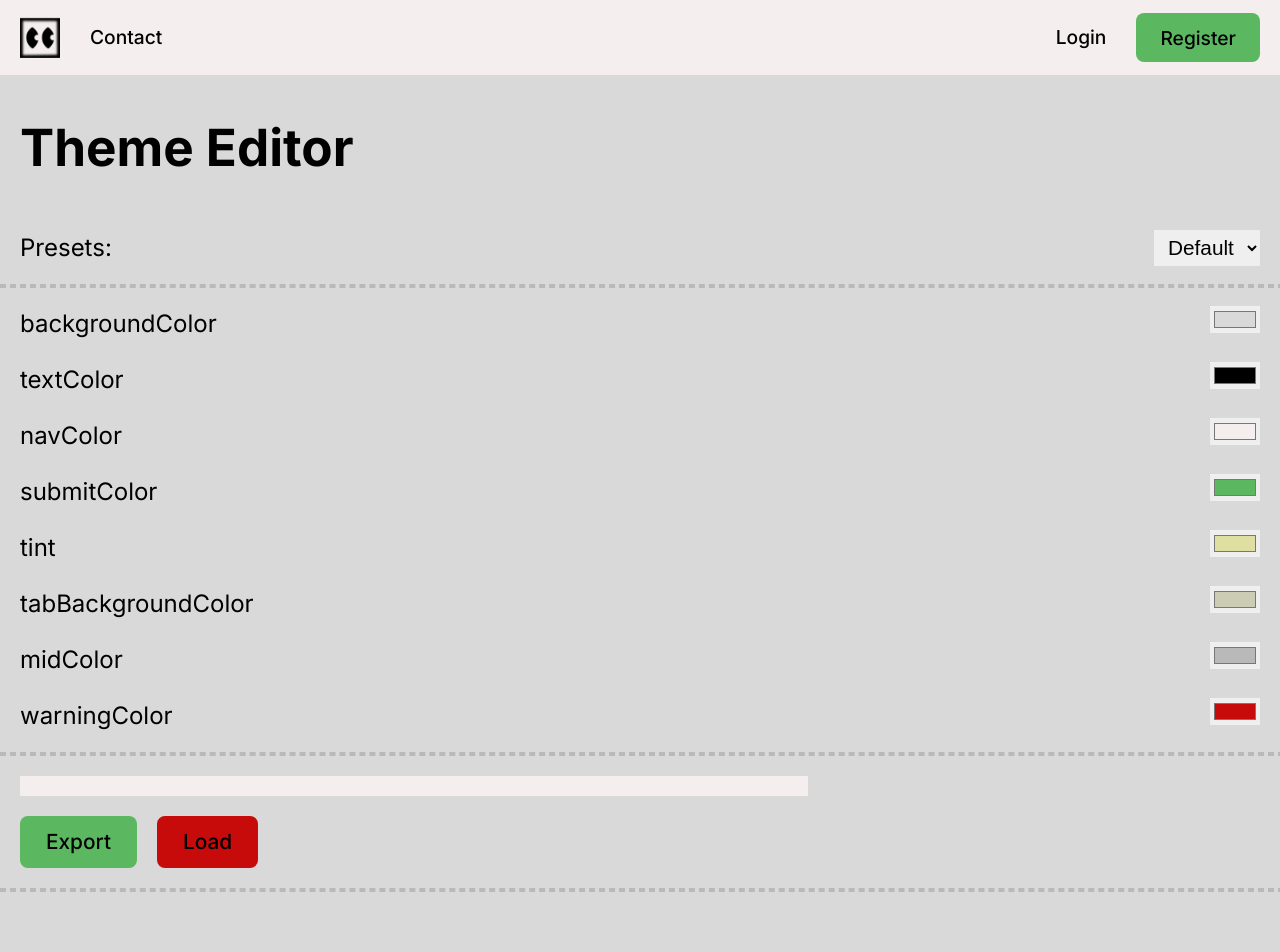
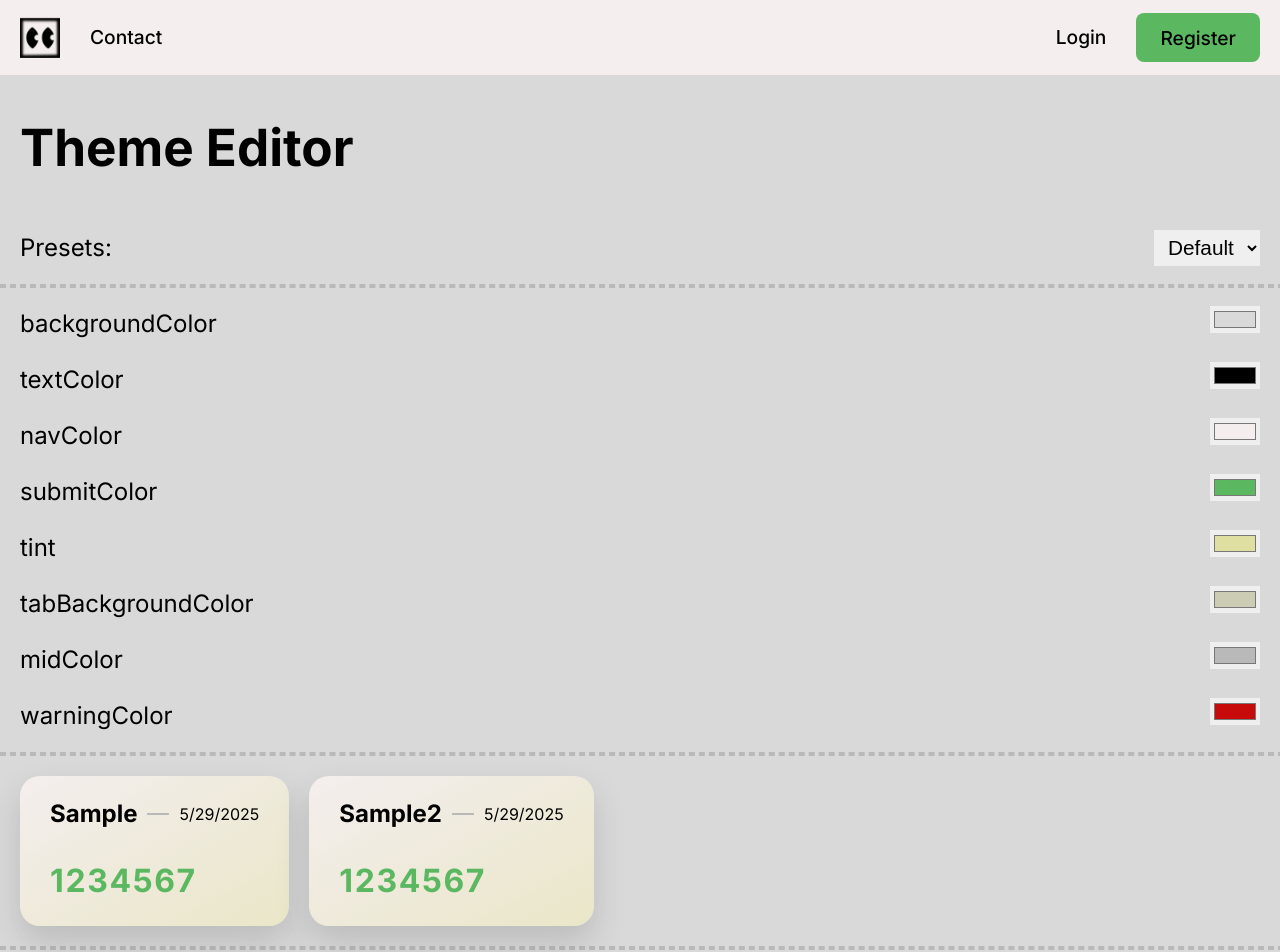
Before and after one commit to pyGuy152/savash, a React (Vite) app in the folder front-end/Savash/: page /theme in a window 1280 px wide. Shown: the top 952 px of the page. Before the commit the page ends 900 px from the top, so only its background shows below. Built offline with nearby package versions, Linux system fonts and the light colour scheme.

Commit message:
added sample classes on theme editor page

```diff
--- a/front-end/Savash/src/Classes.css
+++ b/front-end/Savash/src/Classes.css
@@ -19,6 +19,7 @@
     box-shadow: 0em 1em 2em #3333332c;
     transition: background-size 0.3s;
     background-size: 200% 200%;
+    cursor: pointer;
 }
 
 .class.loading {
--- a/front-end/Savash/src/Theme.css
+++ b/front-end/Savash/src/Theme.css
@@ -33,3 +33,9 @@
     padding: 10px;
     word-break: break-all;
 }
+
+.class-samples{
+    display: flex;
+    margin: 20px;
+    gap: 20px;
+}
--- a/front-end/Savash/src/Theme.tsx
+++ b/front-end/Savash/src/Theme.tsx
@@ -2,6 +2,8 @@
 import HomeNav from "./components/HomeNav";
 
 import "./Theme.css";
+
+import "./Classes.css"
 
 function Theme() {
   const [themeColors, setThemeColors] = useState(
@@ -108,6 +110,25 @@
         ))}
       </div>
       <hr />
+      <ul className="class-samples">
+        <li className="class">
+          <div className="header">
+            <h2>Sample</h2>
+            <hr />
+            <p>5/29/2025</p>
+          </div>
+          <h2 className="code">1234567</h2>
+        </li>
+        <li className="class">
+          <div className="header">
+            <h2>Sample2</h2>
+            <hr />
+            <p>5/29/2025</p>
+          </div>
+          <h2 className="code">1234567</h2>
+        </li>
+      </ul>
+      <hr />
       <p ref={exportArea} className="exportData"></p>
       <div className="custom">
         <button
```
